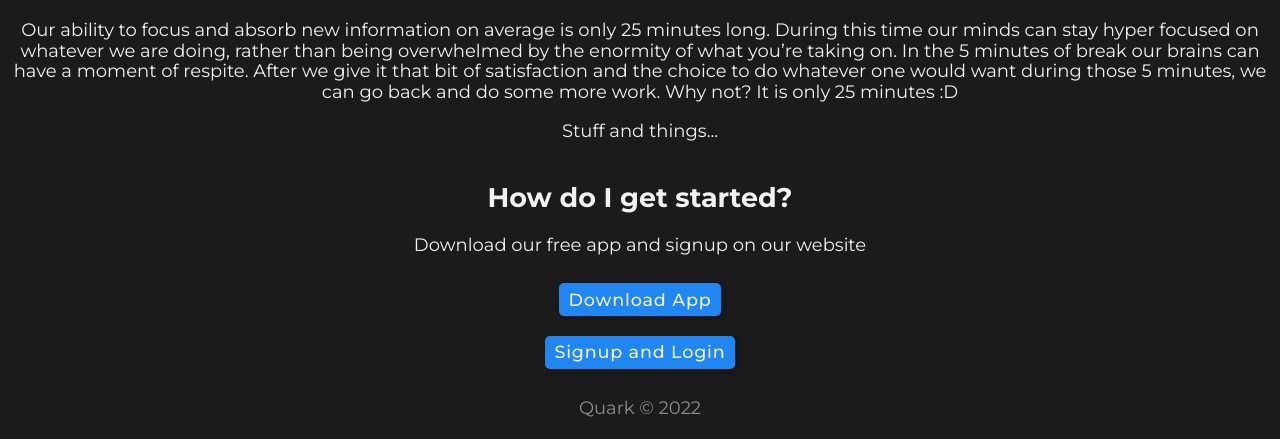
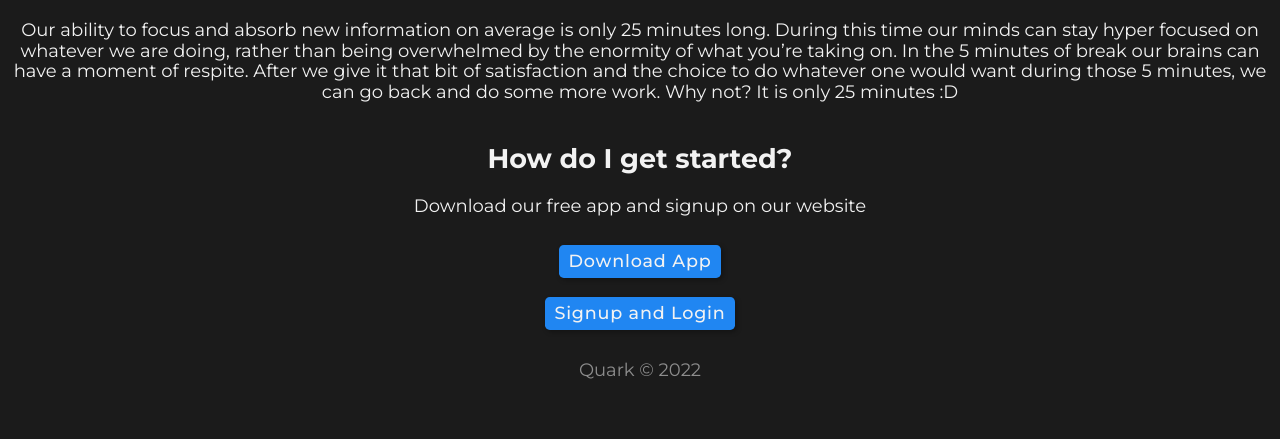
Before and after one commit to JazerBarclay/ci536-group-project, a website: page web/www/public/index.html in a window 1280 px wide. Shown: the part 892-1331 px from the top of the page. After the commit the page ends 1292 px from the top, so only its background shows below. Drawn offline with Linux system fonts and the light colour scheme; files whose address does not match are found by name.

Commit message:
Update index.html
Removed the placeholder for description

```diff
--- a/web/www/public/index.html
+++ b/web/www/public/index.html
@@ -51,7 +51,7 @@
 
                         Why not? It is only 25 minutes :D
                         </p>
-                    <p>Stuff and things...</p>
+
                 </div>
             </div>
         </section>
```
